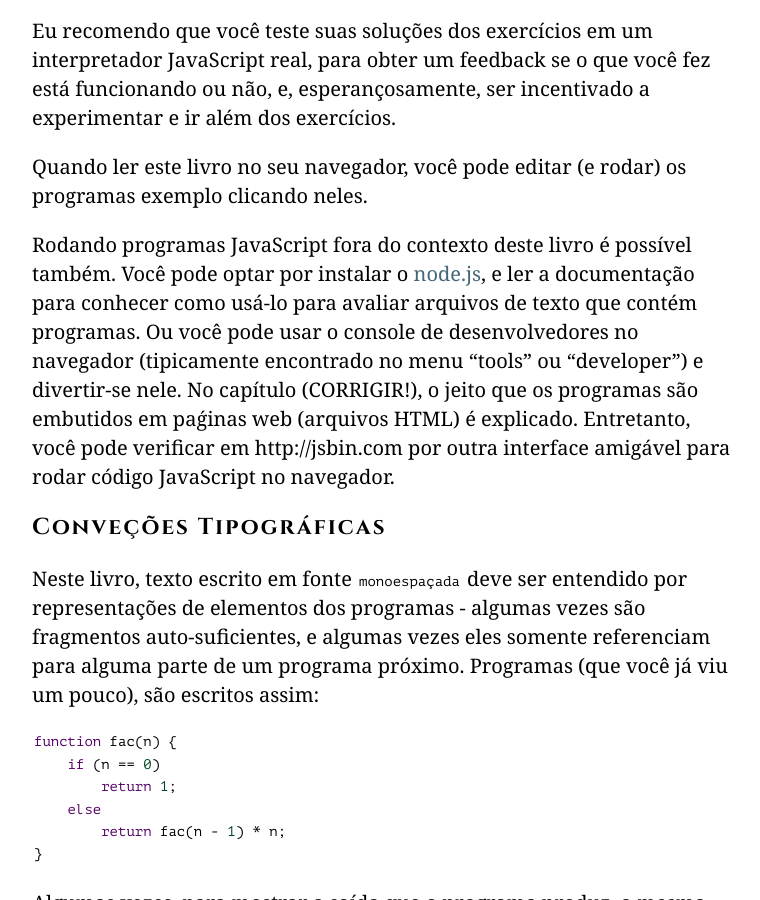
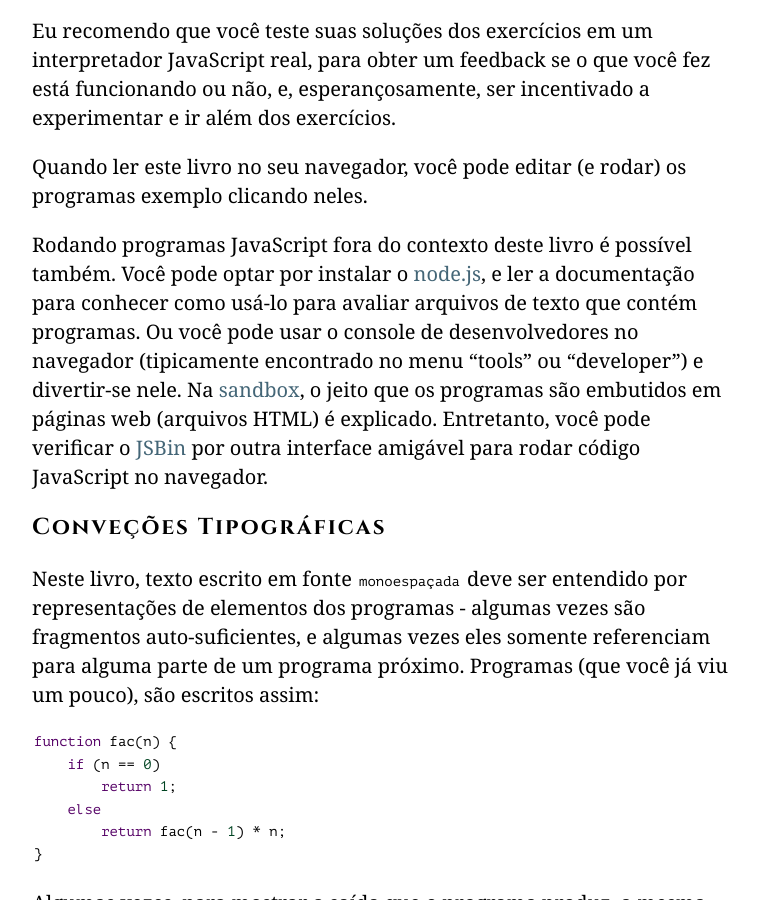
Before and after one commit to braziljs/eloquente-javascript, a Jekyll site: the page built from chapters/introducao/index.md, in a window 1280 px wide and 900 px high, scrolled down 8743 px. Shown: the whole window, without its empty margins (258-1018 px from the left). Built offline with Jekyll 4.4.1, drawn with Linux system fonts in a browser that asks for light colours.

Commit message:
Atualiza links e palavras na sessão código

```diff
--- a/chapters/introducao/index.md
+++ b/chapters/introducao/index.md
@@ -145,7 +145,7 @@ Eu recomendo que você teste suas soluções dos exercícios em um interpretador
 
 Quando ler este livro no seu navegador, você pode editar (e rodar) os programas exemplo clicando neles.
 
-Rodando programas JavaScript fora do contexto deste livro é possível também. Você pode optar por instalar o [node.js](http://nodejs.org/), e ler a documentação para conhecer como usá-lo para avaliar arquivos de texto que contém programas. Ou você pode usar o console de desenvolvedores no navegador (tipicamente encontrado no menu "tools" ou "developer") e divertir-se nele. No capítulo (CORRIGIR!), o jeito que os programas são embutidos em paǵinas web (arquivos HTML) é explicado. Entretanto, você pode verificar em http://jsbin.com por outra interface amigável para rodar código JavaScript no navegador.
+Rodando programas JavaScript fora do contexto deste livro é possível também. Você pode optar por instalar o [node.js](http://nodejs.org/), e ler a documentação para conhecer como usá-lo para avaliar arquivos de texto que contém programas. Ou você pode usar o console de desenvolvedores no navegador (tipicamente encontrado no menu "tools" ou "developer") e divertir-se nele. Na [sandbox](http://eloquentjavascript.com.br/sandbox), o jeito que os programas são embutidos em páginas web (arquivos HTML) é explicado. Entretanto, você pode verificar o [JSBin](http://jsbin.com) por outra interface amigável para rodar código JavaScript no navegador.
 
 ## Conveções Tipográficas
 
```
